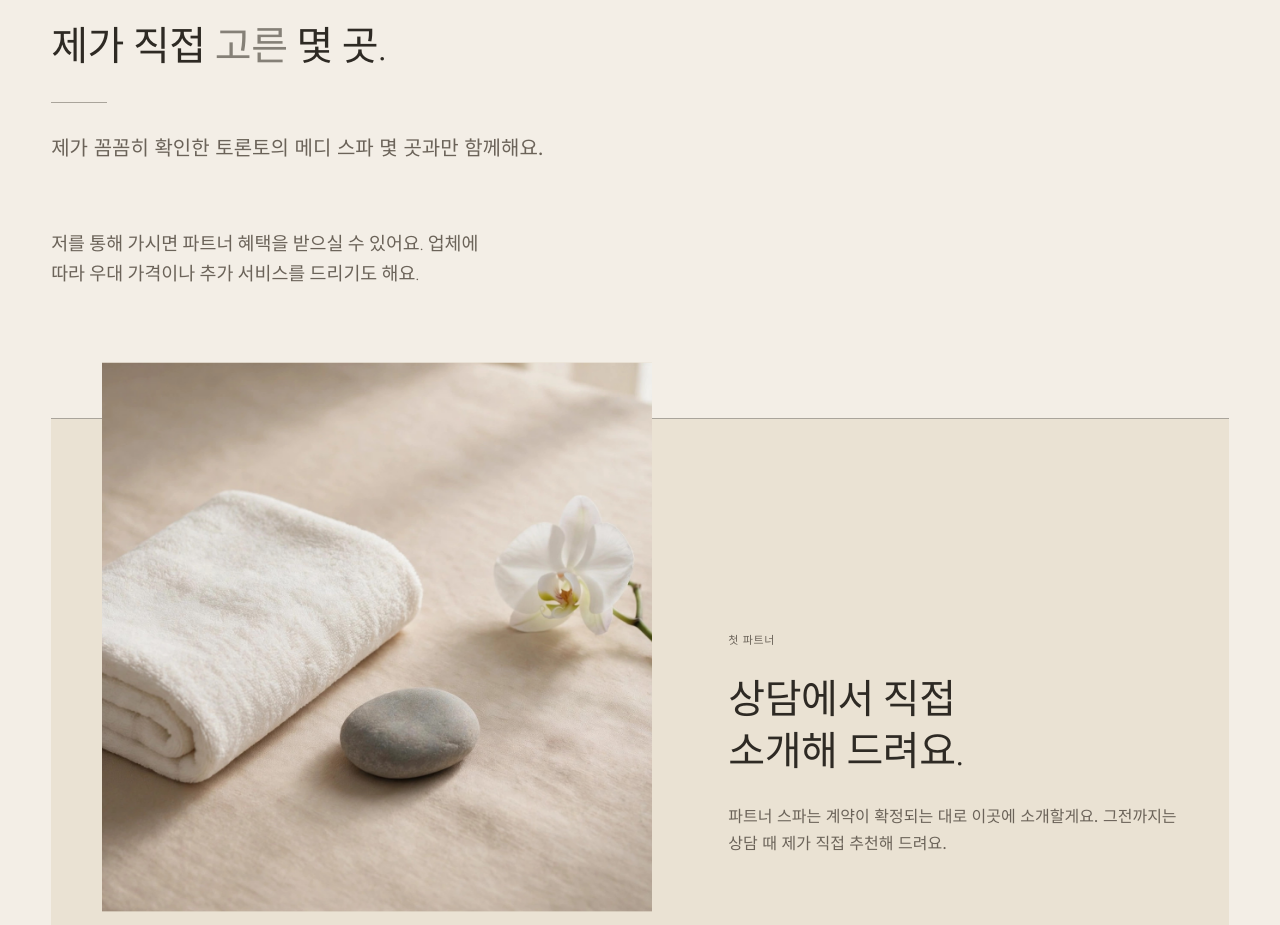
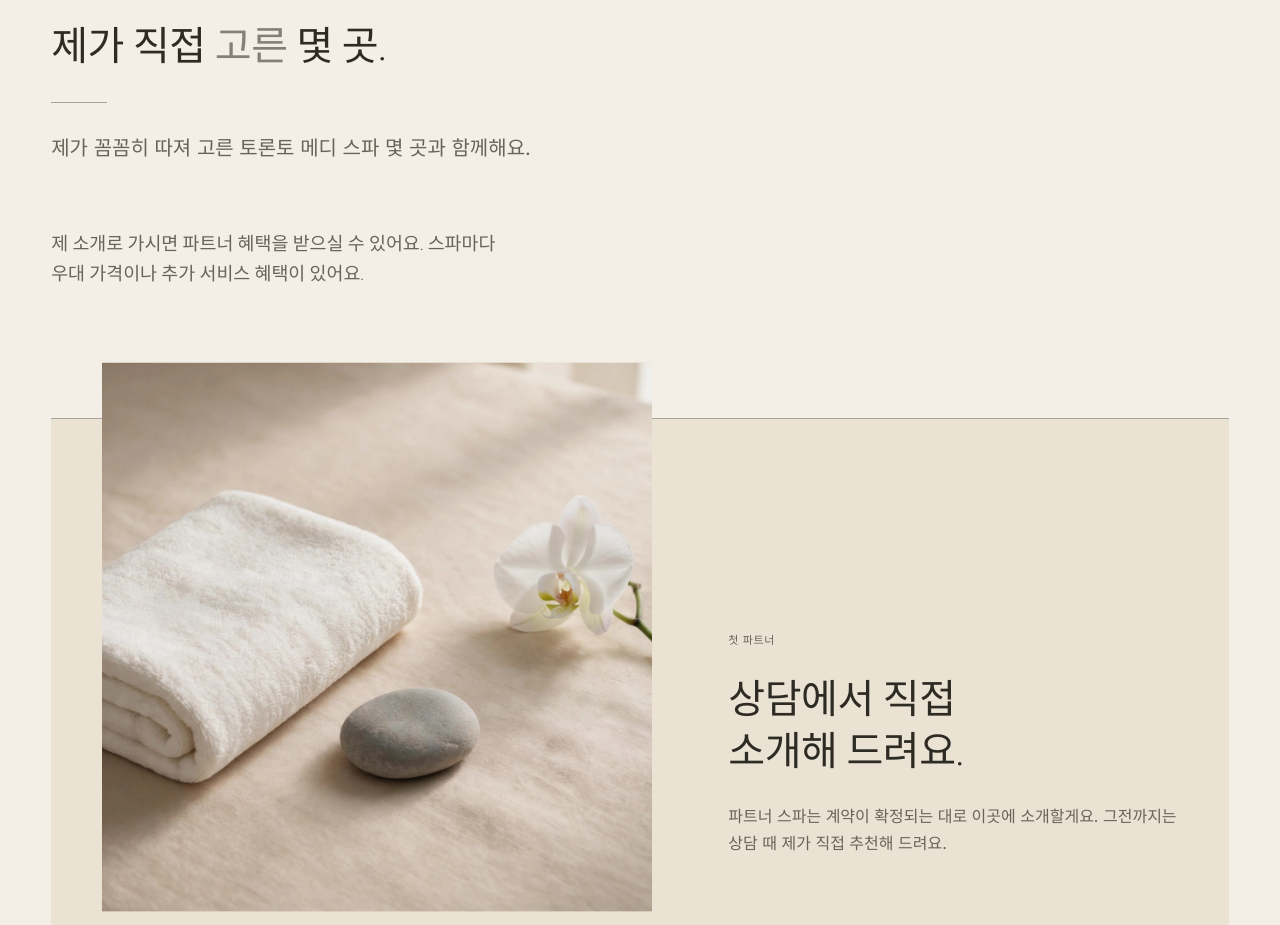
Before and after one commit to kyungleekim92-cmd/jenny-kim-beauty, a Next.js app: page /ko in a window 1280 px wide. Shown: the part 10060-10985 px from the top of the page. Built offline with nearby package versions, Linux system fonts and the light colour scheme.

Commit message:
ko copy: Partners lede/privileges → natural phrasing

```diff
--- a/components/Partners.tsx
+++ b/components/Partners.tsx
@@ -54,8 +54,8 @@ const copy = {
         제가 직접 <em>고른</em> 몇 곳.
       </>
     ),
-    lede: "제가 꼼꼼히 확인한 토론토의 메디 스파 몇 곳과만 함께해요.",
-    privileges: "저를 통해 가시면 파트너 혜택을 받으실 수 있어요. 업체에 따라 우대 가격이나 추가 서비스를 드리기도 해요.",
+    lede: "제가 꼼꼼히 따져 고른 토론토 메디 스파 몇 곳과 함께해요.",
+    privileges: "제 소개로 가시면 파트너 혜택을 받으실 수 있어요. 스파마다 우대 가격이나 추가 서비스 혜택이 있어요.",
     alt: "리넨 시술 베드 위에 놓인 흰 수건과 회색 돌, 흰 난초 한 송이",
     foundingEyebrow: "첫 파트너",
     foundingTitle: "상담에서 직접 소개해 드려요.",
```
